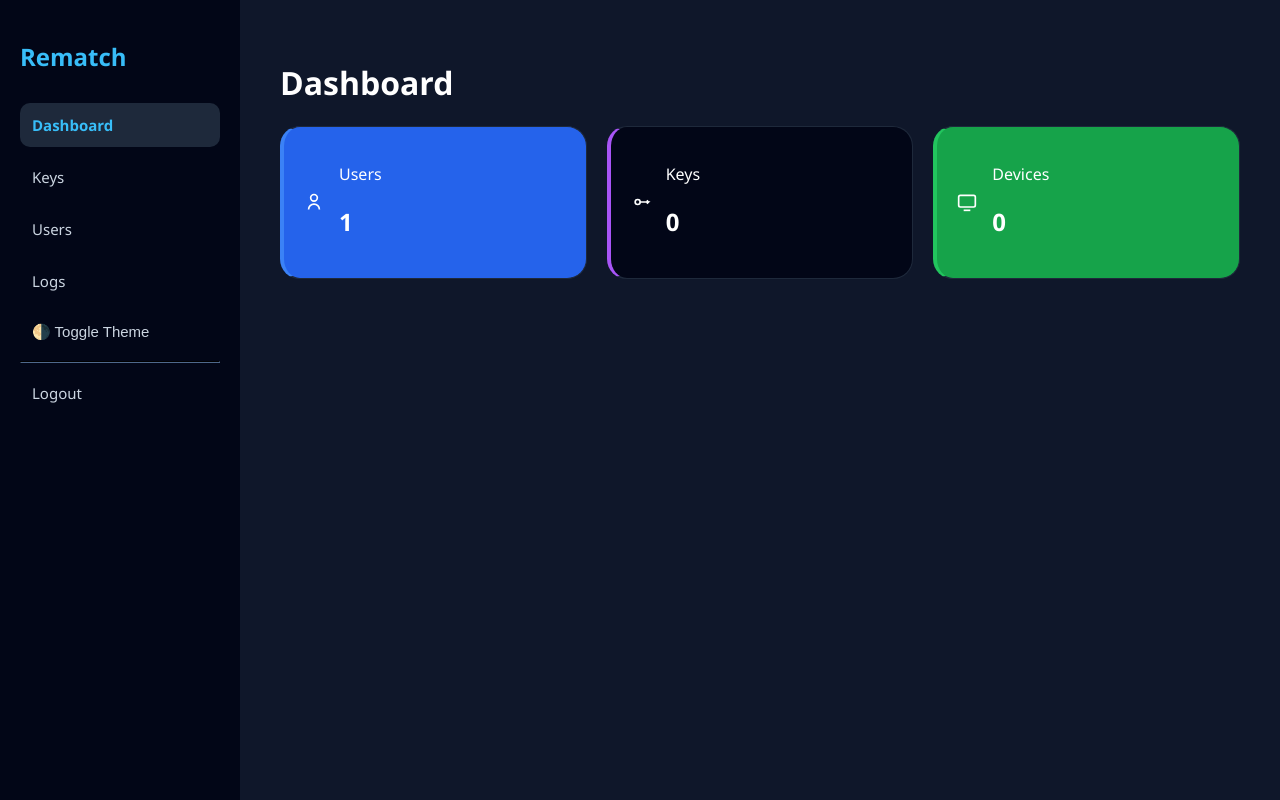
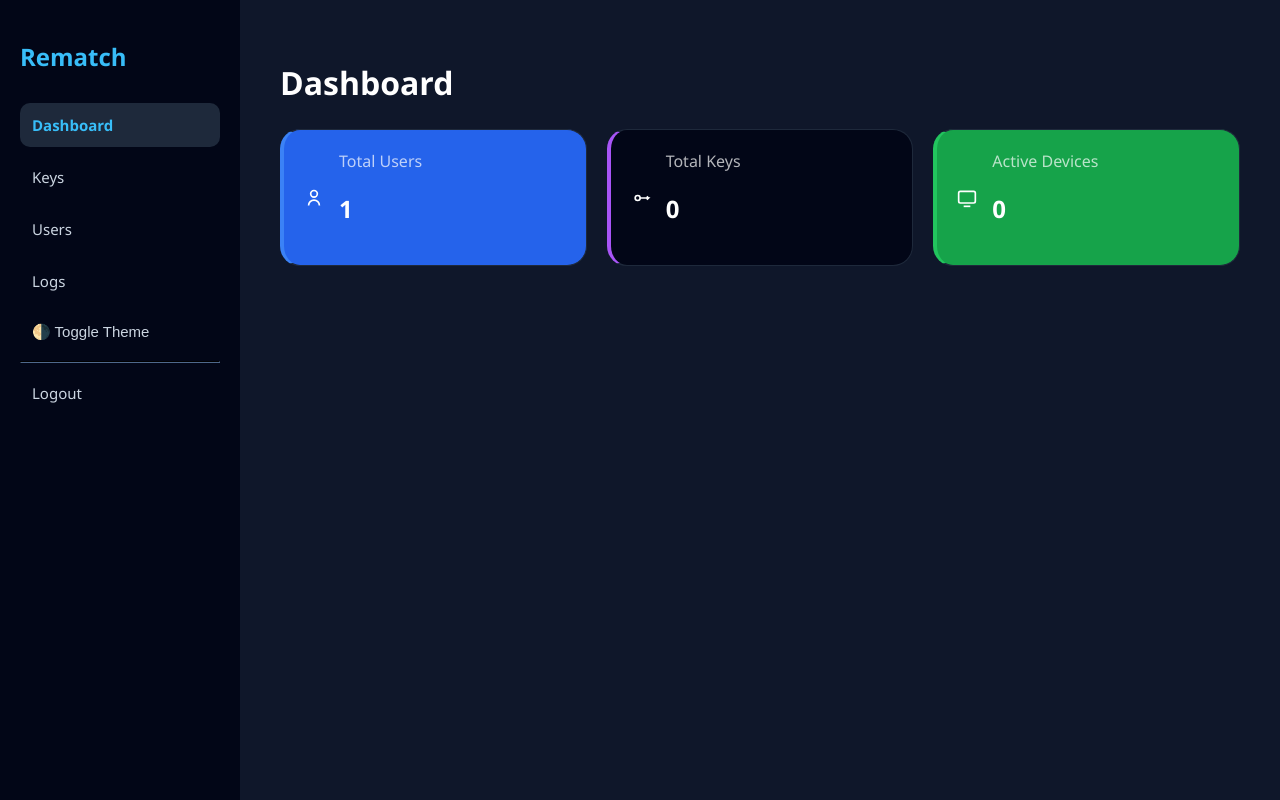
Before and after one commit to abdelhamedazmy/Rematch-Luma, a Flask app: page /dashboard in a window 1280 px wide. Run offline with Flask 3, Linux system fonts and the light colour scheme; the visitor is signed in with stand-in values (Sample User, id 1); data comes from the database, SQL or seed files in the repository; data that the repository does not hold is empty.

Commit message:
Update dashboard.html

```diff
--- a/app/templates/dashboard.html
+++ b/app/templates/dashboard.html
@@ -1,7 +1,7 @@
 {% extends "base.html" %}
 {% block content %}
 
-<h1>Dashboard</h1>
+<h1 style="margin-bottom:25px;">Dashboard</h1>
 
 <div class="cards-grid">
 
@@ -11,9 +11,10 @@
       <circle cx="12" cy="7" r="4"/>
       <path d="M5.5 21a6.5 6.5 0 0 1 13 0"/>
     </svg>
+
     <div>
-      <p>Users</p>
-      <h2>{{ users_count }}</h2>
+      <p style="opacity:.7;margin:0;">Total Users</p>
+      <h2 class="counter" data-target="{{ users_count }}">0</h2>
     </div>
   </div>
 
@@ -23,9 +24,10 @@
       <circle cx="8" cy="12" r="3"/>
       <path d="M11 12h10l-2 2m2-2l-2-2"/>
     </svg>
+
     <div>
-      <p>Keys</p>
-      <h2>{{ keys_count }}</h2>
+      <p style="opacity:.7;margin:0;">Total Keys</p>
+      <h2 class="counter" data-target="{{ keys_count }}">0</h2>
     </div>
   </div>
 
@@ -35,9 +37,10 @@
       <rect x="2" y="4" width="20" height="14" rx="2"/>
       <path d="M8 22h8"/>
     </svg>
+
     <div>
-      <p>Devices</p>
-      <h2>{{ active_keys }}</h2>
+      <p style="opacity:.7;margin:0;">Active Devices</p>
+      <h2 class="counter" data-target="{{ active_keys }}">0</h2>
     </div>
   </div>
 
```
